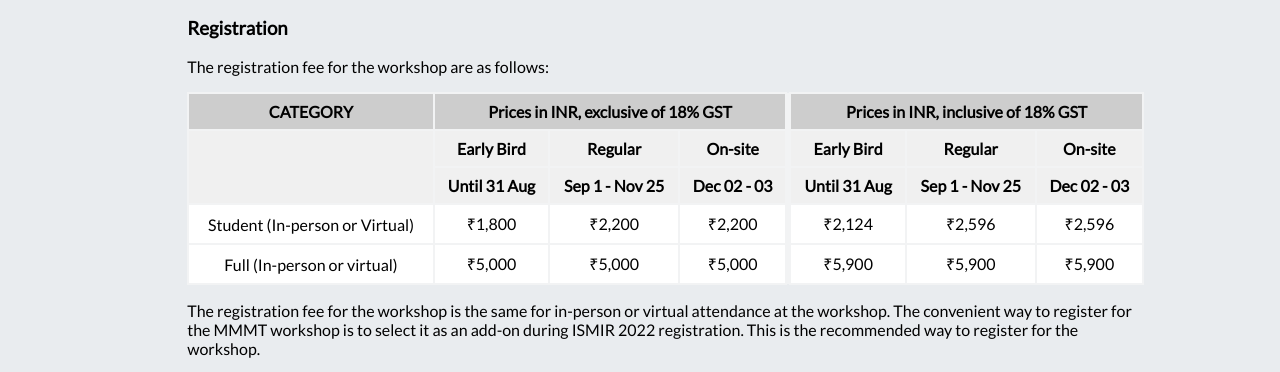
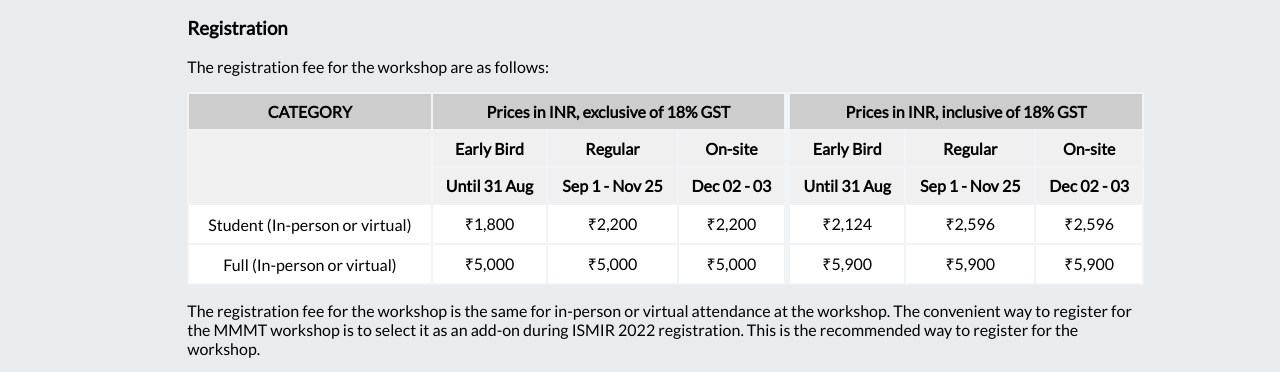
Before and after one commit to ismir2022/ismir2022.github.io, a Jekyll site: the page built from satellites/mmmt_staging.md, in a window 1280 px wide. Shown: the part 1330-1702 px from the top of the page. Built offline with Jekyll 4.4.1, drawn with Linux system fonts in a browser that asks for light colours; nearby versions of some CDN libraries.

Commit message:
Update mmmt_staging.md

```diff
--- a/satellites/mmmt_staging.md
+++ b/satellites/mmmt_staging.md
@@ -61,7 +61,7 @@ The registration fee for the workshop are as follows:
     <th class="reg">Dec 02 - 03</th>
   </tr>
   <tr class="reg">
-  	<td class="reg">Student (In-person or Virtual)</td>
+  	<td class="reg">Student (In-person or virtual)</td>
     <td class="reg">&#8377;1,800</td>
     <td class="reg">&#8377;2,200</td>
     <td class="reg">&#8377;2,200</td>
```
